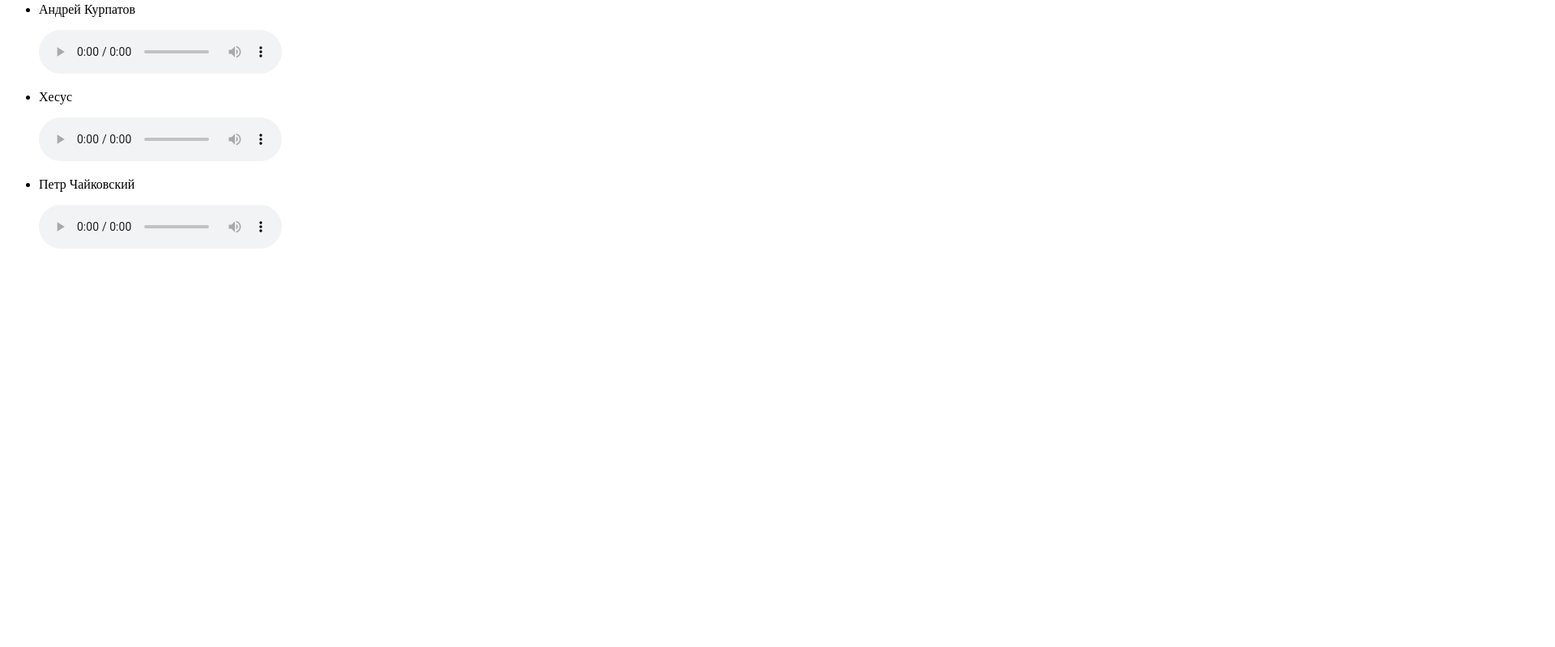
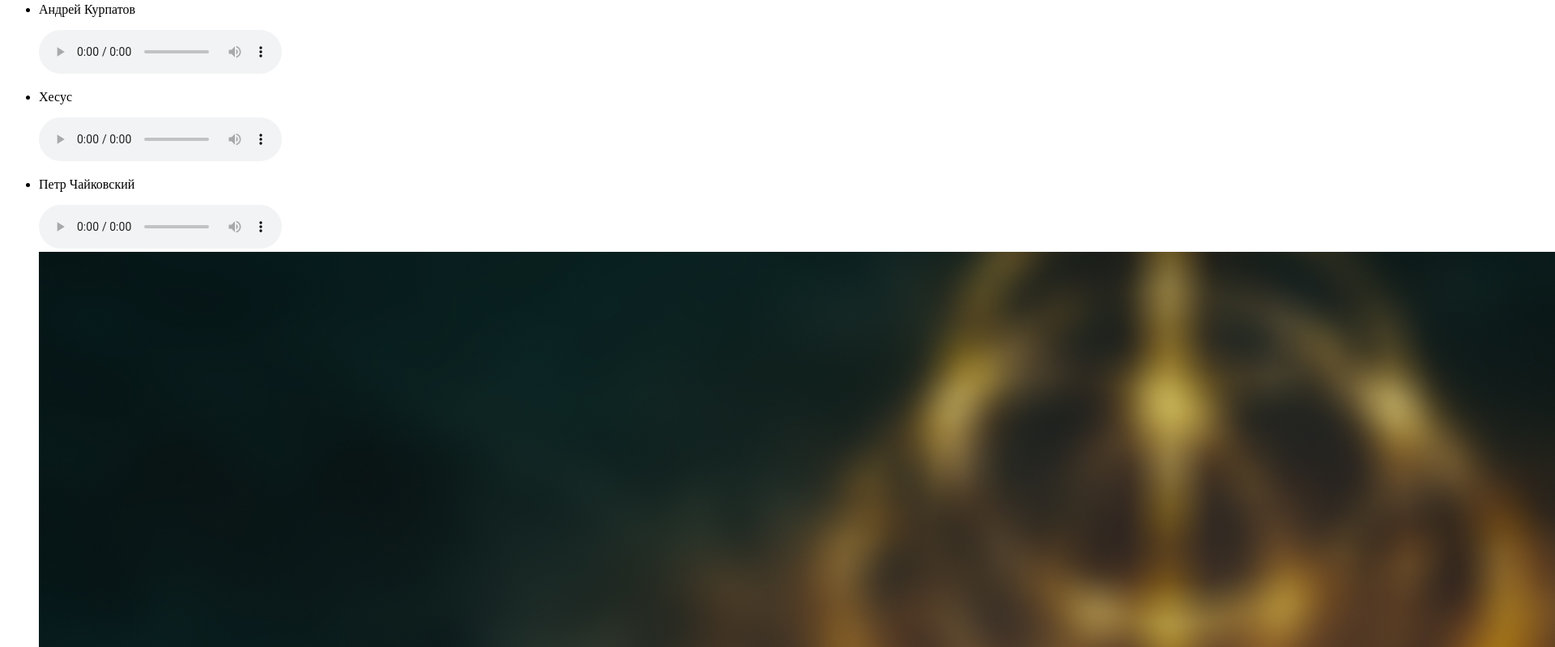
Before and after one commit to DeanHerring/sigame_archive, a plain HTML site: page index.html in a window 1280 px wide. Shown: the part 4137-4936 px from the top of the page at 81% size, 1920 px wide, since content can reach past the window. Before the commit the page ends 4464 px from the top, so only its background shows below. Drawn offline with Linux system fonts and the light colour scheme.

Commit message:
Update index.html

```diff
--- a/index.html
+++ b/index.html
@@ -466,6 +466,7 @@
 						/></audio
 				></span>
 			</li> -->
+			<img src="https://deanherring.github.io/img/vs-code-background.jpg">
 		</ul>
 	</body>
 </html>
```
